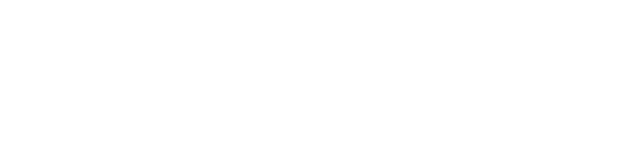
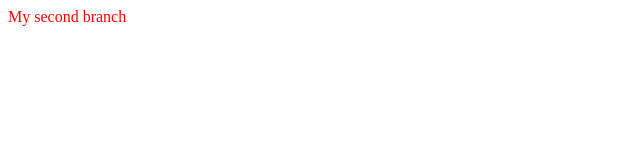
Before and after one commit to Ponomareva10/Repository, a plain HTML site: page index.html in a window 1280 px wide. Shown: the whole page, without its empty margins (0-640 px from the left). Drawn offline with Linux system fonts and the light colour scheme.

Commit message:
added div and styles

```diff
--- a/index.html
+++ b/index.html
@@ -8,6 +8,6 @@
     <link rel="stylesheet" href="./style/style.css">
 </head>
 <body>
-
+    <div class="second">My second branch</div>
 </body>
 </html>
--- a/style/style.css
+++ b/style/style.css
@@ -0,0 +1,3 @@
+.second {
+    color: red;
+}
```
